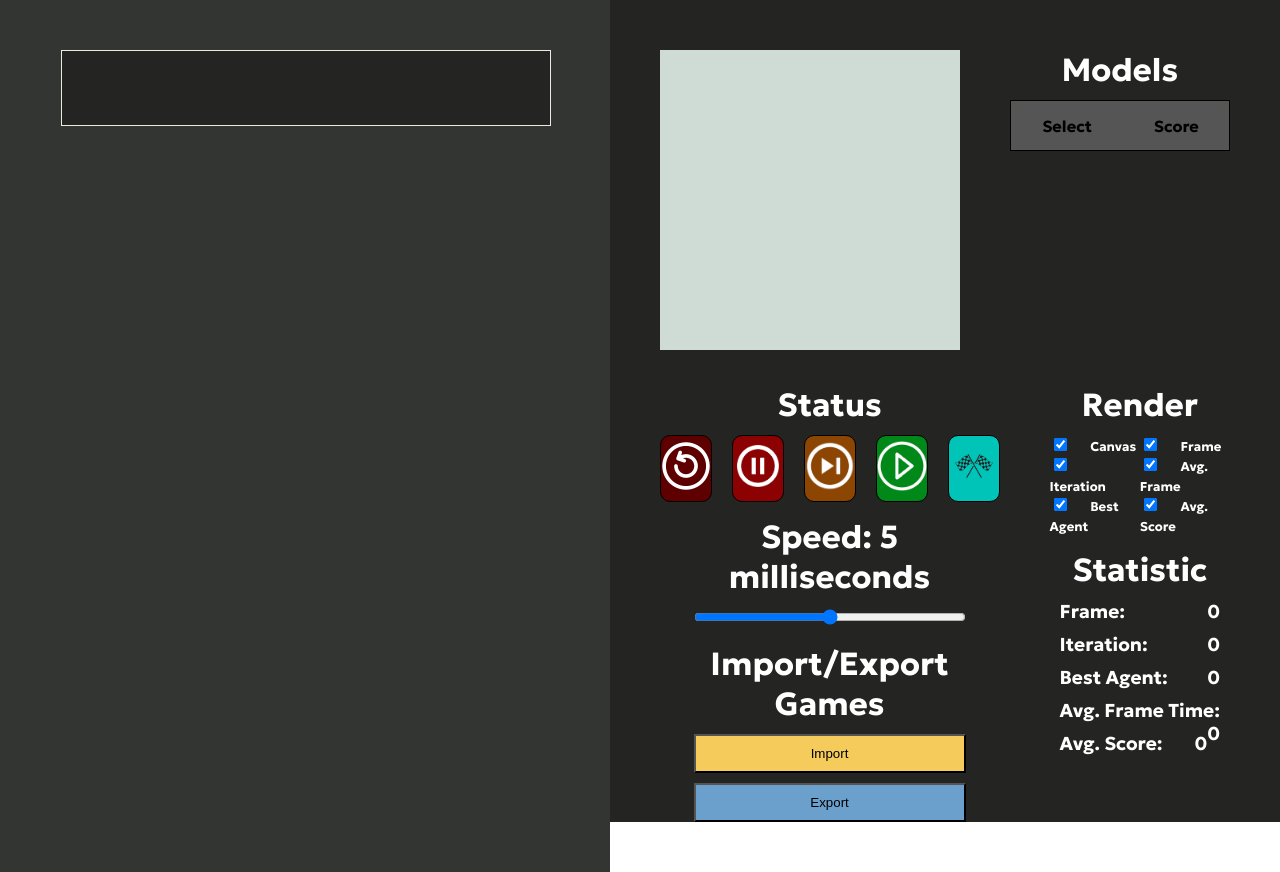
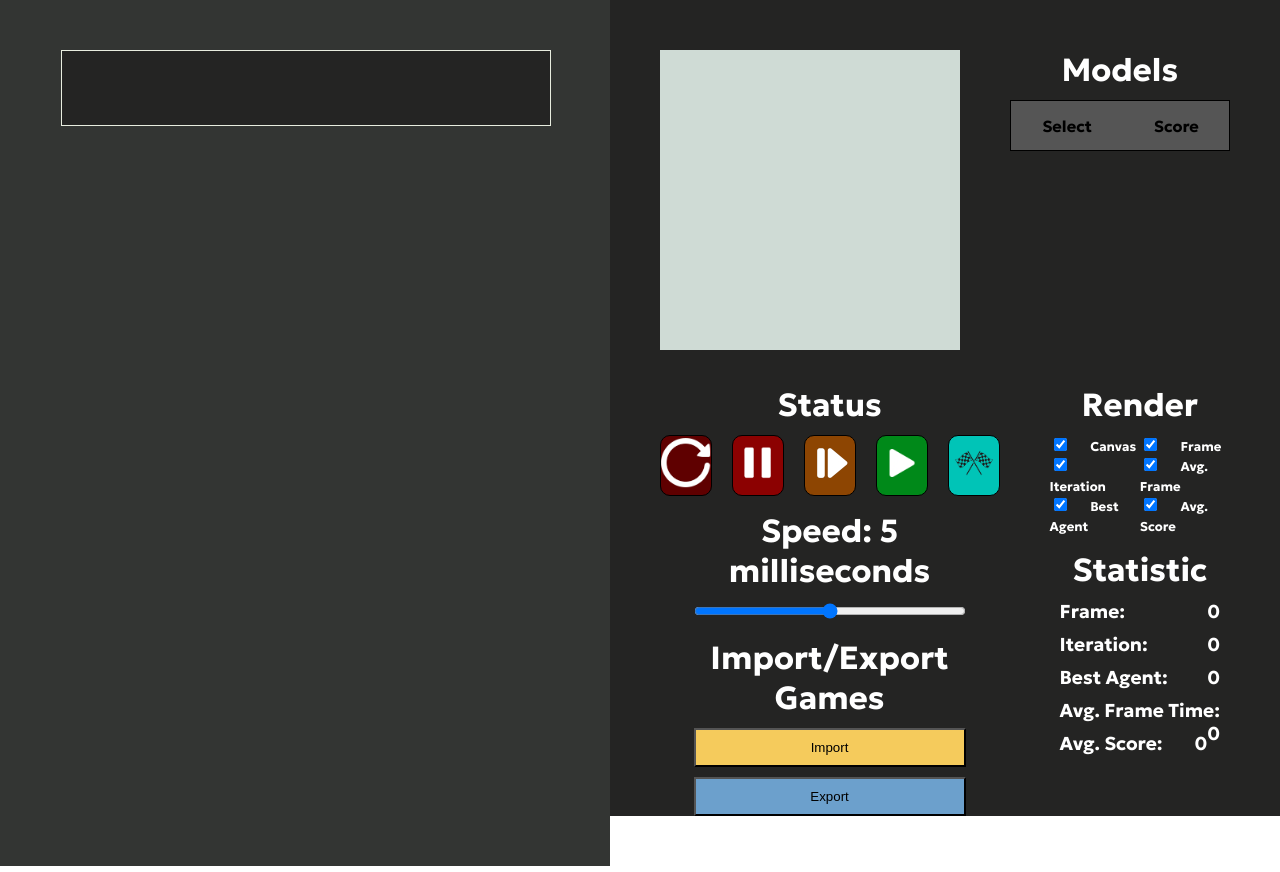
Before and after one commit to Jack-Crowley/GeneticsVisualizer, a website: page visualizer.html in a window 1280 px wide. Drawn offline with nearby package versions, Linux system fonts and the light colour scheme; a script that the page names is missing.

Commit message:
icons now dont have rings

```diff
--- a/visualizer.css
+++ b/visualizer.css
@@ -125,7 +125,7 @@ tr:nth-child(even), thead tr {
 }
 
 .status button {
-    padding: 5px 0;
+    padding: 2px 0;
     font-size: 20px;
     border: 1px solid black;
     border-radius: 10px;
--- a/visualizer.html
+++ b/visualizer.html
@@ -41,10 +41,10 @@
                 <div class="left">
                     <div class="status">
                         <h1 class="settingHeader">Status</h1>
-                        <button class="reset" title="Reset button"><img src="./Images/restartWhite.png" alt="" class="pic"></button>
-                        <button class="stop" title="Stop button"><img src="./Images/pauseWhite.png" alt="" class="pic"></button>
-                        <button class="resume" title="Resume button"><img src="./Images/resumeWhite.png" alt="" class="pic"></button>
-                        <button class="run" title="Play button"><img src="./Images/playWhite.png" alt="" class="pic"></button>
+                        <button class="reset" title="Reset button"><img src="./Images/restoreWhite.png" alt="" class="pic"></button>
+                        <button class="stop" title="Stop button"><img src="./Images/stopWhite.png" alt="" class="pic"></button>
+                        <button class="resume" title="Resume button"><img src="./Images/continueWhite.png" alt="" class="pic"></button>
+                        <button class="run" title="Play button"><img src="./Images/startWhite.png" alt="" class="pic"></button>
                         <button class="test" title="Test button"><img src="./Images/test.png" alt="" class="pic"></button>
                     </div>
                     <div class="speed">
```
Also changed, not shown: Images/continue.png (added), Images/continueWhite.png (added), Images/restore.png (added), Images/restoreWhite.png (added), Images/start.png (added), Images/startWhite.png (added), Images/stop.png (added), Images/stopWhite.png (added).
